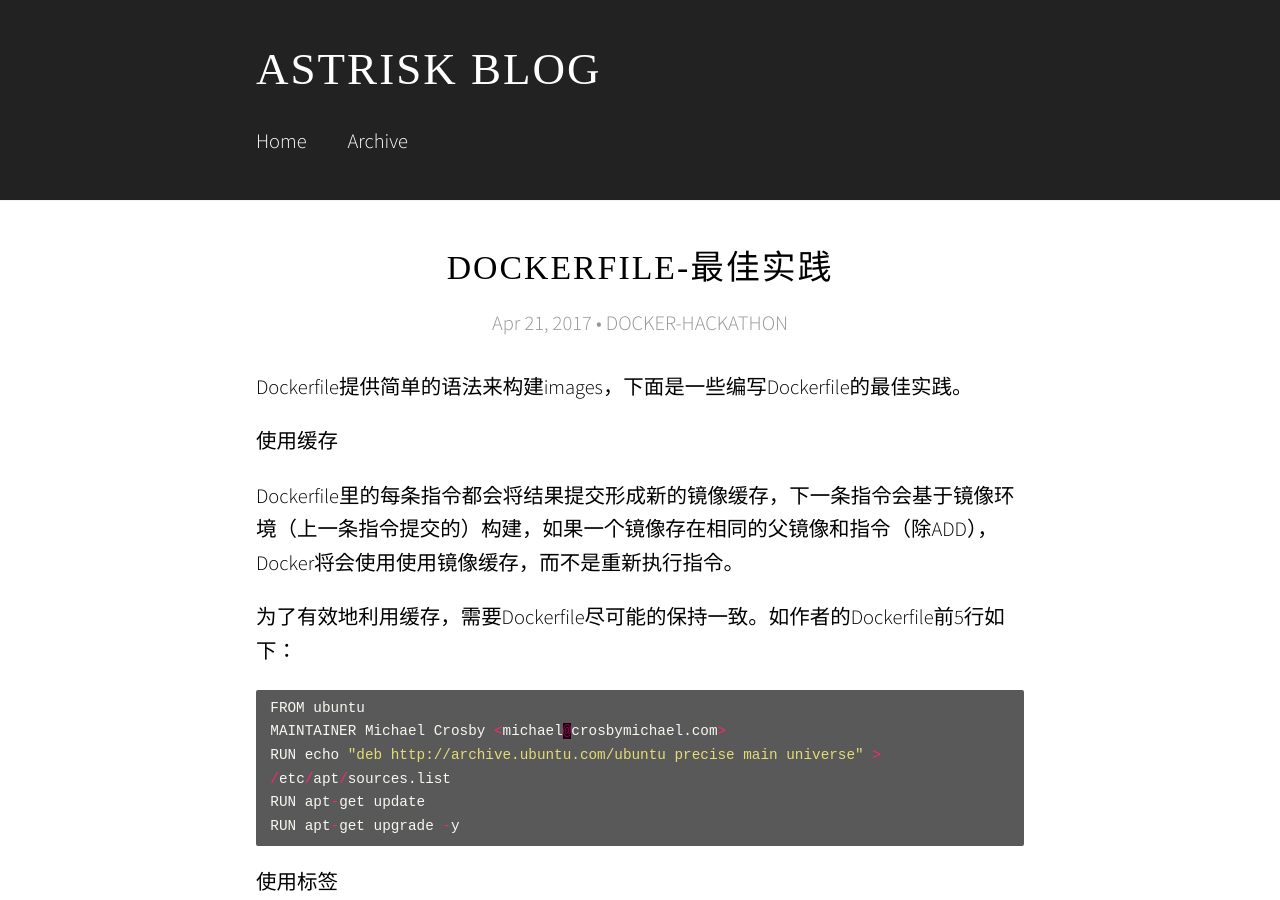
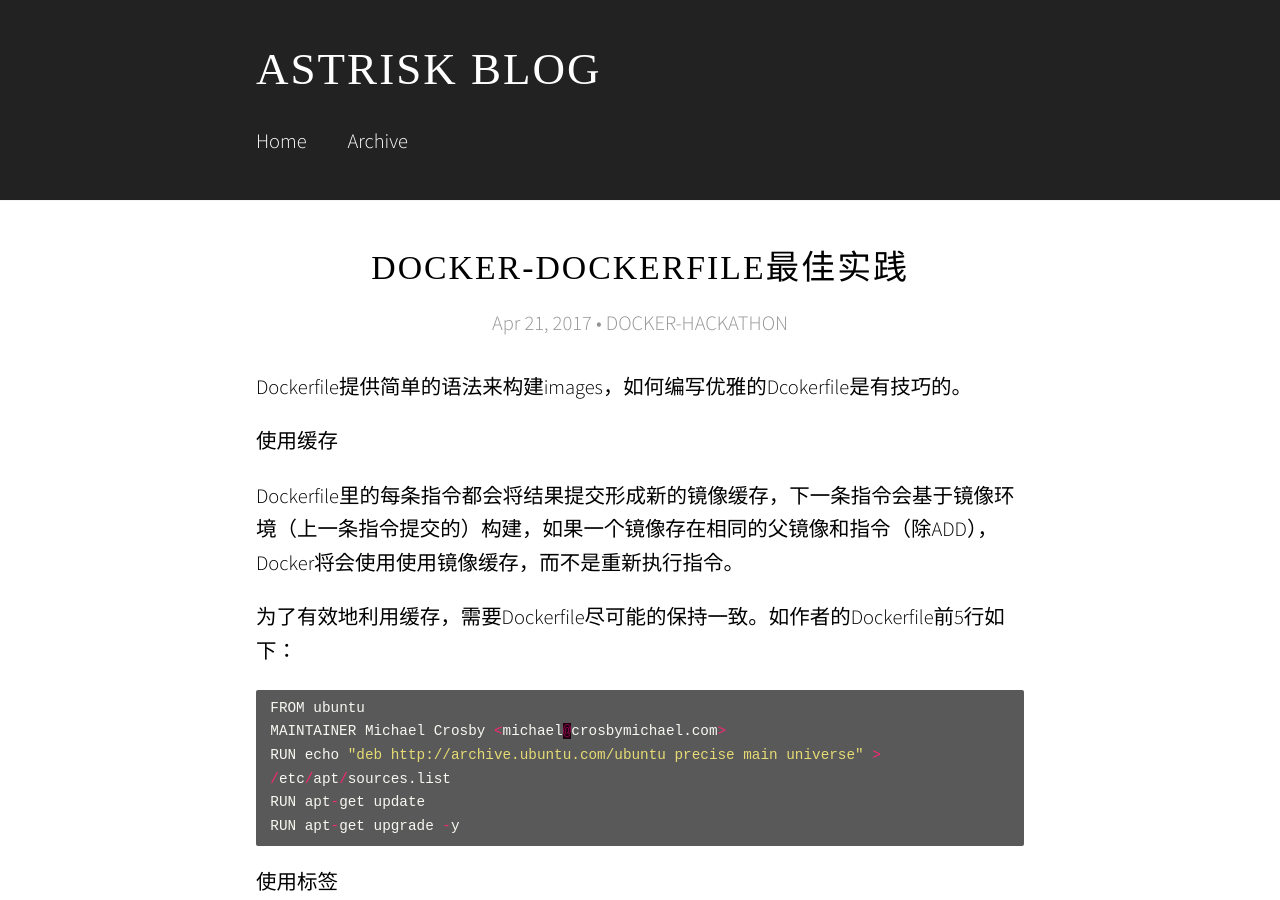
Before and after one commit to astrisk/astrisk.github.io, a Jekyll site: the page built from _posts/2017-04-21-dockerfile-bestpractices.md, in a window 1280 px wide and 900 px high. Built offline with Jekyll 4.4.1, drawn with Linux system fonts in a browser that asks for light colours; some web fonts are replaced.

Commit message:
update title

```diff
--- a/_posts/2017-04-21-dockerfile-bestpractices.md
+++ b/_posts/2017-04-21-dockerfile-bestpractices.md
@@ -1,10 +1,10 @@
 ---
-title:  "DOCKERFILE-最佳实践"
+title:  "DOCKER-DOCKERFILE最佳实践"
 date:   2017-04-21 09:27:35
 categories: DOCKER-HACKATHON
 ---
 
-Dockerfile提供简单的语法来构建images，下面是一些编写Dockerfile的最佳实践。
+Dockerfile提供简单的语法来构建images，如何编写优雅的Dcokerfile是有技巧的。
 
 **使用缓存**
 
```
